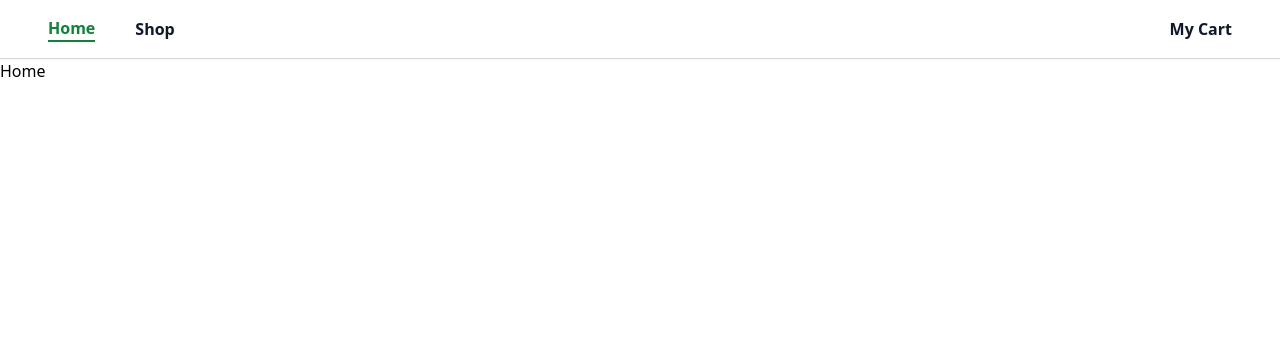
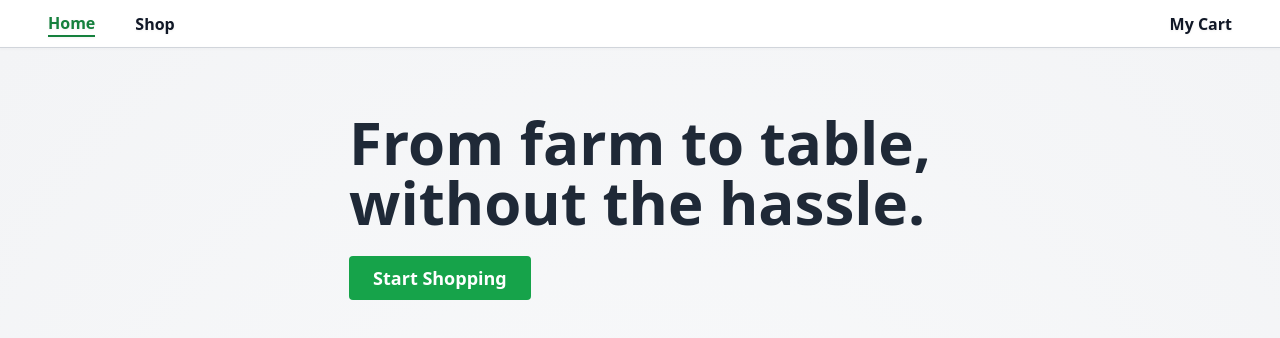
Before and after one commit to veotaar/shopping-cart, a React (Vite) app: page / in a window 1280 px wide. Shown: the top 338 px of the page. Built offline with nearby package versions, Linux system fonts and the light colour scheme.

Commit message:
Add home page

```diff
--- a/src/components/Navbar.jsx
+++ b/src/components/Navbar.jsx
@@ -11,8 +11,8 @@ function Navbar() {
   }, [pathname]);
 
   return (
-    <nav className="border-b border-gray-300 font-bold drop-shadow-sm">
-      <ul className="flex items-center justify-start gap-10  px-12 py-4 text-gray-900">
+    <nav className="flex h-12 items-center border-b border-gray-300 font-bold drop-shadow-sm">
+      <ul className="flex flex-1 items-center justify-start gap-10  px-12  text-gray-900">
         <li
           className={cn(
             {
--- a/src/pages/Home.jsx
+++ b/src/pages/Home.jsx
@@ -1,5 +1,27 @@
+import { Link } from 'react-router-dom';
+import cn from 'classnames';
+
 function Home() {
-  return <h1>Home</h1>;
+  const gradientClasses = 'bg-[radial-gradient(ellipse_at_bottom,_var(--tw-gradient-stops))] from-gray-50 to-gray-100';
+  return (
+    <div className={cn('flex h-[calc(100vh-3rem)] justify-center pt-16', gradientClasses)}>
+      <div className="max-w-2xl">
+        <h1 className="mb-6 text-4xl font-bold text-gray-800 lg:text-6xl">
+          From farm to table,
+          <br />
+          without the hassle.
+        </h1>
+        <Link className="self-start" to="/shop">
+          <button
+            className="rounded bg-green-600 px-6 py-2 text-lg font-bold text-white hover:bg-green-700"
+            type="button"
+          >
+            Start Shopping
+          </button>
+        </Link>
+      </div>
+    </div>
+  );
 }
 
 export default Home;
```
